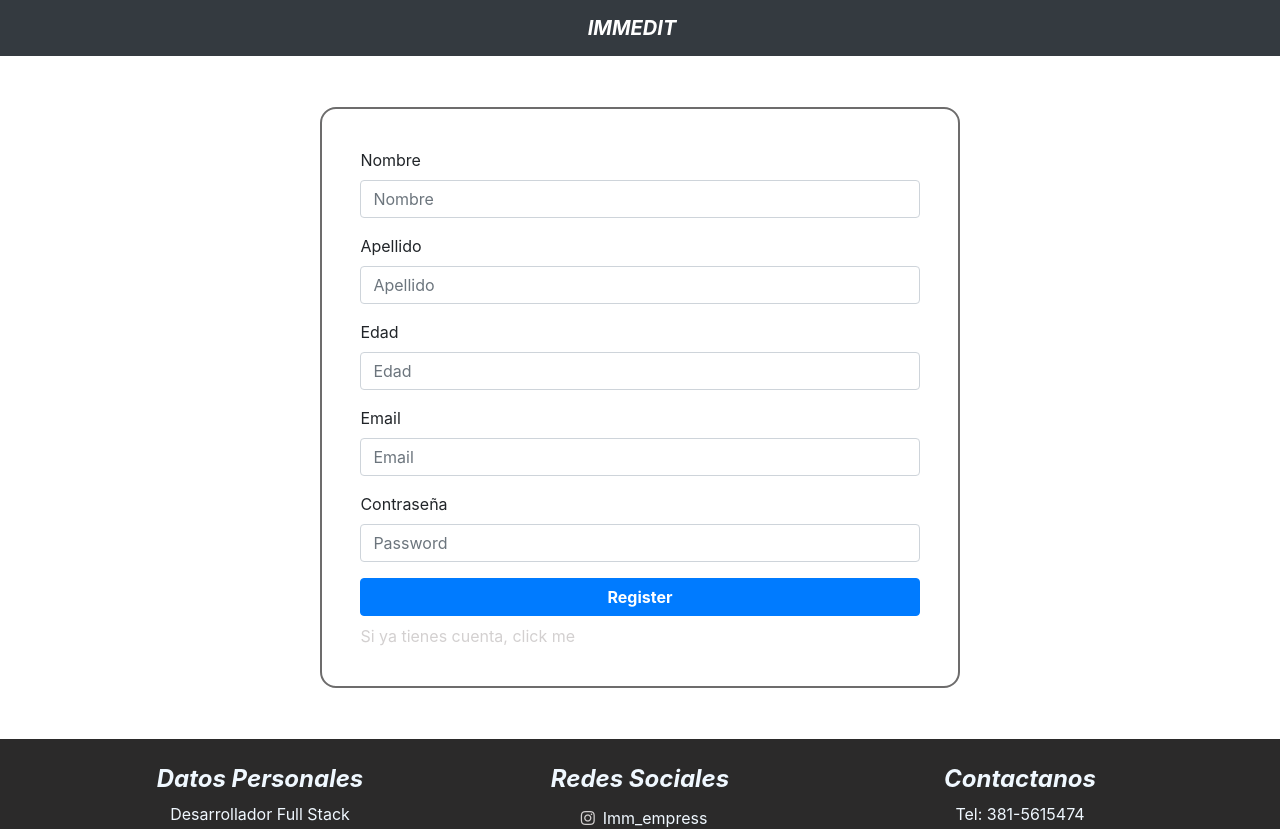
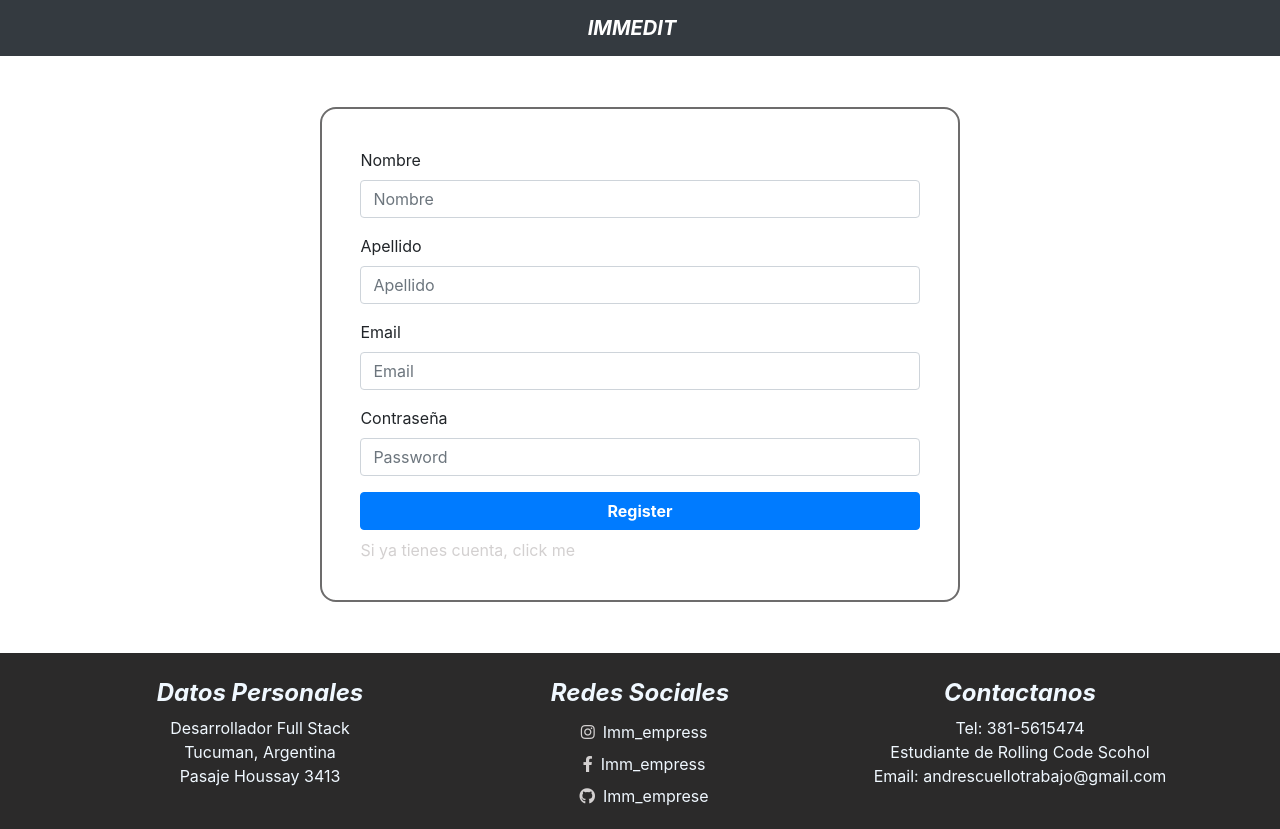
Before and after one commit to MateoMax-hub/Imm-frontend, a React (Create React App) app: page /register in a window 1280 px wide. Shown: the top 829 px of the page. Built offline with nearby package versions, Linux system fonts and the light colour scheme.

Commit message:
Traducción de navbar y quitar edad en registro

```diff
--- a/src/components/common/Header/NavBar.js
+++ b/src/components/common/Header/NavBar.js
@@ -71,14 +71,14 @@ const Login = ({ token }) => {
                         <div className="ml-2">
                             {!token && (
                                 <Button as={NavLink} to="/login">
-                                    <b>Sing up</b>
+                                    <b>Ingresar</b>
                                 </Button>
                             )}
                         </div>
                         <div className="ml-2">
                             {!token && (
                                 <Button as={NavLink} to="/register">
-                                    <b>Register</b>
+                                    <b>Registrarse</b>
                                 </Button>
                             )}
                         </div>
--- a/src/pages/Register/Register.js
+++ b/src/pages/Register/Register.js
@@ -49,15 +49,6 @@ const Register = ({ setToken }) => {
             />
           </Form.Group>
           <Form.Group controlId="formBasicEmail">
-            <Form.Label>Edad</Form.Label>
-            <Form.Control
-              onChange={(e) => HandleChange(e)}
-              name="edad"
-              type="text"
-              placeholder="Edad"
-            />
-          </Form.Group>
-          <Form.Group controlId="formBasicEmail">
             <Form.Label>Email</Form.Label>
             <Form.Control
               onChange={(e) => HandleChange(e)}
```
